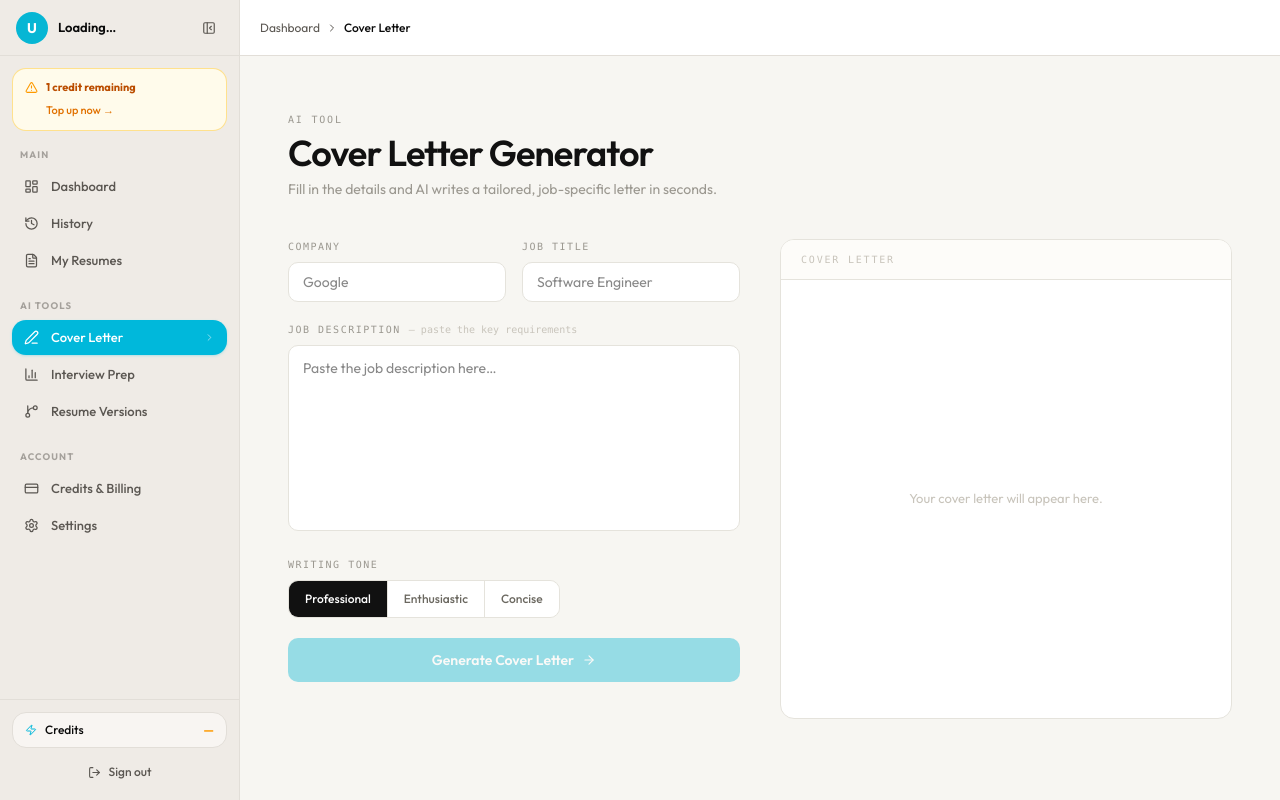
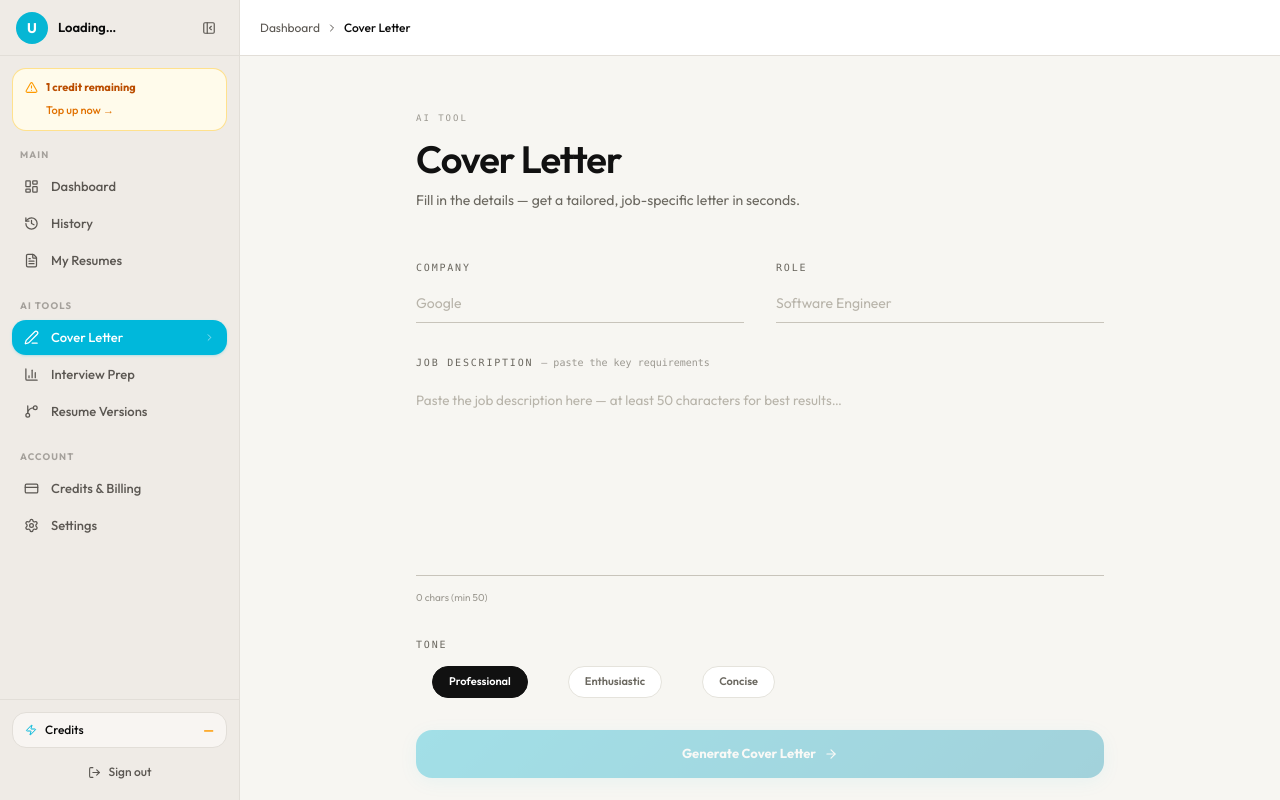
Before and after one commit to Sudarshan-812/resumai, a Next.js app: page /dashboard/cover-letter in a window 1280 px wide. Built offline with nearby package versions, Linux system fonts and the light colour scheme; no server answers.

Commit message:
Cover letter Ui Fixes

```diff
--- a/src/app/dashboard/cover-letter/page.tsx
+++ b/src/app/dashboard/cover-letter/page.tsx
@@ -2,22 +2,62 @@
 
 import { useState } from "react";
 import { motion, AnimatePresence } from "framer-motion";
-import { Copy, Check, Loader2, Download, ArrowRight } from "lucide-react";
+import { Copy, Check, Loader2, Download, ArrowRight, FileText } from "lucide-react";
 import { toast } from "sonner";
 import DashboardShell from "@/app/dashboard/DashboardShell";
 
-const EASE = [0.16, 1, 0.3, 1] as const;
-const TONES = ["Professional", "Enthusiastic", "Concise"] as const;
+const SPRING = { type: "spring", stiffness: 300, damping: 26 } as const;
+const EASE   = [0.16, 1, 0.3, 1] as const;
+const TONES  = ["Professional", "Enthusiastic", "Concise"] as const;
 type Tone = Lowercase<typeof TONES[number]>;
 
+/* ── Underline input ─────────────────────────────────────────── */
+function Field({ label, hint, children }: { label: string; hint?: string; children: React.ReactNode }) {
+  return (
+    <div>
+      <p className="text-[10px] font-mono uppercase tracking-[0.18em] mb-2.5" style={{ color: "#6B6860" }}>
+        {label}{hint && <span className="ml-2 normal-case font-normal tracking-normal" style={{ color: "#9B9890" }}>— {hint}</span>}
+      </p>
+      {children}
+    </div>
+  );
+}
+
+function TextInput({ value, onChange, placeholder }: { value: string; onChange: (v: string) => void; placeholder: string }) {
+  const [focused, setFocused] = useState(false);
+  return (
+    <div className="relative">
+      <input
+        value={value}
+        onChange={e => onChange(e.target.value)}
+        placeholder={placeholder}
+        onFocus={() => setFocused(true)}
+        onBlur={() => setFocused(false)}
+        className="w-full py-2 text-[14px] bg-transparent focus:outline-none placeholder:text-[#B8B4AA]"
+        style={{ color: "#111111", borderBottom: `1px solid ${focused ? "#06b6d4" : "#C8C4BB"}`, transition: "border-color 0.2s" }}
+      />
+      {focused && (
+        <motion.div
+          layoutId="input-focus"
+          className="absolute bottom-0 left-0 h-[2px] rounded-full"
+          initial={{ width: 0 }}
+          animate={{ width: "100%" }}
+          style={{ background: "#06b6d4" }}
+          transition={{ duration: 0.25, ease: EASE }}
+        />
+      )}
+    </div>
+  );
+}
+
 export default function CoverLetterPage() {
-  const [company, setCompany]   = useState("");
-  const [role, setRole]         = useState("");
-  const [jobDesc, setJobDesc]   = useState("");
-  const [tone, setTone]         = useState<Tone>("professional");
-  const [result, setResult]     = useState("");
-  const [loading, setLoading]   = useState(false);
-  const [copied, setCopied]     = useState(false);
+  const [company, setCompany] = useState("");
+  const [role, setRole]       = useState("");
+  const [jobDesc, setJobDesc] = useState("");
+  const [tone, setTone]       = useState<Tone>("professional");
+  const [result, setResult]   = useState("");
+  const [loading, setLoading] = useState(false);
+  const [copied, setCopied]   = useState(false);
 
   const ready = company.trim() && role.trim() && jobDesc.trim().length > 50;
 
@@ -53,7 +93,7 @@ export default function CoverLetterPage() {
     await navigator.clipboard.writeText(result);
     setCopied(true);
     toast.success("Copied to clipboard");
-    setTimeout(() => setCopied(false), 2000);
+    setTimeout(() => setCopied(false), 2200);
   };
 
   const download = () => {
@@ -68,211 +108,254 @@ export default function CoverLetterPage() {
 
   return (
     <DashboardShell>
-      <div className="min-h-full" style={{ background: "#F7F6F2" }}>
-        <div className="max-w-5xl mx-auto px-6 md:px-10 py-10 md:py-14">
+      <div style={{ background: "#F7F6F2", minHeight: "100%" }}>
+        <div className="max-w-3xl mx-auto px-6 md:px-10 py-10 md:py-14">
 
           {/* Header */}
           <motion.div
-            initial={{ opacity: 0, y: 8 }}
-            animate={{ opacity: 1, y: 0 }}
-            transition={{ duration: 0.45, ease: EASE }}
-            className="mb-10"
+            initial={{ opacity: 0, y: -8 }} animate={{ opacity: 1, y: 0 }}
+            transition={{ duration: 0.4, ease: EASE }}
+            className="mb-12"
           >
-            <p className="text-[10px] font-mono uppercase tracking-[0.18em] mb-1.5" style={{ color: "#9B9890" }}>
+            <p className="text-[9px] font-mono uppercase tracking-[0.22em] mb-3" style={{ color: "#9B9890" }}>
               AI Tool
             </p>
-            <h1 className="font-display text-3xl md:text-4xl font-semibold tracking-tight" style={{ color: "#111111" }}>
-              Cover Letter Generator
+            <h1 className="font-display font-semibold tracking-tight mb-2"
+              style={{ color: "#111111", fontSize: "clamp(24px, 5vw, 38px)", lineHeight: 1.15 }}>
+              Cover Letter
             </h1>
-            <p className="text-sm mt-1.5" style={{ color: "#9B9890" }}>
-              Fill in the details and AI writes a tailored, job-specific letter in seconds.
+            <p className="text-[14px] leading-relaxed" style={{ color: "#6B6860" }}>
+              Fill in the details — get a tailored, job-specific letter in seconds.
             </p>
           </motion.div>
 
-          <div className="grid grid-cols-1 lg:grid-cols-2 gap-6 lg:gap-10">
-
-            {/* Left — Form */}
+          {/* ── Form ── */}
           <motion.div
-              initial={{ opacity: 0, y: 8 }}
-              animate={{ opacity: 1, y: 0 }}
-              transition={{ delay: 0.08, duration: 0.4, ease: EASE }}
-              className="space-y-5"
+            initial={{ opacity: 0, y: 10 }} animate={{ opacity: 1, y: 0 }}
+            transition={{ delay: 0.06, type: "spring", stiffness: 220, damping: 26 }}
+            className="space-y-8 mb-10"
           >
-              <div className="grid grid-cols-2 gap-4">
-                <FormField label="Company">
-                  <input
-                    value={company}
-                    onChange={e => setCompany(e.target.value)}
-                    placeholder="Google"
-                    className="w-full h-10 px-3.5 rounded-lg text-sm focus:outline-none transition-all"
-                    style={{ background: "#FFFFFF", border: "1px solid #E5E3DC", color: "#111111" }}
-                  />
-                </FormField>
-                <FormField label="Job Title">
-                  <input
-                    value={role}
-                    onChange={e => setRole(e.target.value)}
-                    placeholder="Software Engineer"
-                    className="w-full h-10 px-3.5 rounded-lg text-sm focus:outline-none transition-all"
-                    style={{ background: "#FFFFFF", border: "1px solid #E5E3DC", color: "#111111" }}
-                  />
-                </FormField>
+            {/* Company + Role */}
+            <div className="grid grid-cols-2 gap-8">
+              <Field label="Company">
+                <TextInput value={company} onChange={setCompany} placeholder="Google" />
+              </Field>
+              <Field label="Role">
+                <TextInput value={role} onChange={setRole} placeholder="Software Engineer" />
+              </Field>
             </div>
 
-              <FormField label="Job Description" hint="paste the key requirements">
-                <textarea
-                  value={jobDesc}
-                  onChange={e => setJobDesc(e.target.value)}
-                  placeholder="Paste the job description here…"
-                  rows={8}
-                  className="w-full px-3.5 py-3 rounded-lg text-sm focus:outline-none transition-all resize-none"
-                  style={{ background: "#FFFFFF", border: "1px solid #E5E3DC", color: "#111111" }}
-                />
-              </FormField>
+            {/* Job description */}
+            <Field label="Job Description" hint="paste the key requirements">
+              <JobDescArea value={jobDesc} onChange={setJobDesc} />
+            </Field>
 
-              <FormField label="Writing Tone">
-                <div className="inline-flex rounded-lg overflow-hidden" style={{ border: "1px solid #E5E3DC" }}>
+            {/* Tone */}
+            <Field label="Tone">
+              <div className="flex items-center gap-2 pt-1">
                 {TONES.map((t, i) => {
                   const val = t.toLowerCase() as Tone;
                   const active = tone === val;
                   return (
-                      <button
+                    <motion.button
                       key={t}
                       onClick={() => setTone(val)}
-                        className="h-9 px-4 text-[12px] font-medium transition-all"
+                      whileHover={{ y: -1 }} whileTap={{ scale: 0.95 }}
+                      transition={SPRING}
+                      initial={{ opacity: 0, y: 6 }}
+                      animate={{ opacity: 1, y: 0 }}
                       style={{
+                        transitionProperty: "background, color, border-color",
+                        transitionDuration: "0.18s",
+                      }}
+                      className="h-8 px-4 rounded-full text-[11px] font-semibold"
+                    >
+                      <motion.span
+                        animate={{
                           background: active ? "#111111" : "#FFFFFF",
                           color: active ? "#FFFFFF" : "#6B6860",
-                          borderRight: i < TONES.length - 1 ? "1px solid #E5E3DC" : undefined,
+                          border: active ? "1px solid #111111" : "1px solid #E5E3DC",
                         }}
+                        transition={{ duration: 0.18 }}
+                        className="flex items-center h-full px-4 rounded-full text-[11px] font-semibold"
+                        style={{ border: "1px solid #E5E3DC" }}
                       >
                         {t}
-                      </button>
+                      </motion.span>
+                    </motion.button>
                   );
                 })}
               </div>
-              </FormField>
+            </Field>
 
+            {/* Generate */}
             <motion.button
               onClick={generate}
               disabled={!ready || loading}
-                whileHover={ready && !loading ? { scale: 1.01 } : {}}
+              whileHover={ready && !loading ? { y: -2, boxShadow: "0 16px 36px rgba(6,182,212,0.28)" } : {}}
               whileTap={ready && !loading ? { scale: 0.98 } : {}}
-                className="w-full h-11 rounded-lg text-sm font-semibold text-white flex items-center justify-center gap-2 transition-all disabled:opacity-40"
-                style={{ background: "#06b6d4" }}
+              transition={SPRING}
+              className="w-full h-12 rounded-2xl text-[13px] font-bold text-white flex items-center justify-center gap-2 disabled:opacity-35 disabled:cursor-not-allowed"
+              style={{ background: "linear-gradient(135deg,#06b6d4 0%,#0891b2 100%)", boxShadow: "0 4px 20px rgba(6,182,212,0.18)" }}
             >
+              <AnimatePresence mode="wait">
                 {loading ? (
-                  <><Loader2 size={14} className="animate-spin" />Generating…</>
+                  <motion.span key="l" initial={{ opacity: 0 }} animate={{ opacity: 1 }} exit={{ opacity: 0 }}
+                    className="flex items-center gap-2">
+                    <Loader2 size={14} className="animate-spin" /> Generating…
+                  </motion.span>
                 ) : (
-                  <>Generate Cover Letter <ArrowRight size={14} /></>
+                  <motion.span key="g" initial={{ opacity: 0 }} animate={{ opacity: 1 }} exit={{ opacity: 0 }}
+                    className="flex items-center gap-2">
+                    Generate Cover Letter <ArrowRight size={14} />
+                  </motion.span>
                 )}
+              </AnimatePresence>
             </motion.button>
           </motion.div>
 
-            {/* Right — Output */}
+          {/* ── Output ── */}
+          <AnimatePresence>
+            {(result || loading) && (
               <motion.div
-              initial={{ opacity: 0, x: 8 }}
-              animate={{ opacity: 1, x: 0 }}
-              transition={{ delay: 0.14, duration: 0.4, ease: EASE }}
+                key="output"
+                initial={{ opacity: 0, y: 16 }}
+                animate={{ opacity: 1, y: 0 }}
+                exit={{ opacity: 0, y: 8 }}
+                transition={{ type: "spring", stiffness: 240, damping: 26 }}
               >
-              <div
-                className="relative min-h-[480px] rounded-xl overflow-hidden flex flex-col"
-                style={{ background: "#FFFFFF", border: "1px solid #E5E3DC" }}
+                {/* Divider */}
+                <div className="mb-8" style={{ height: 1, background: "#E5E3DC" }} />
+
+                {/* Output header */}
+                <div className="flex items-center justify-between mb-5">
+                  <div className="flex items-center gap-2">
+                    <motion.div
+                      animate={loading ? { opacity: [1, 0.4, 1] } : { opacity: 1 }}
+                      transition={{ duration: 1, repeat: Infinity }}
                     >
-                {/* Paper header */}
-                <div
-                  className="flex items-center justify-between px-5 py-3 shrink-0"
-                  style={{ borderBottom: "1px solid #E5E3DC", background: "#FDFCF9" }}
+                      <FileText size={13} style={{ color: loading ? "#06b6d4" : "#C8C4BB" }} strokeWidth={1.5} />
+                    </motion.div>
+                    <p className="text-[9px] font-mono uppercase tracking-[0.2em]" style={{ color: "#6B6860" }}>
+                      {loading ? "Writing…" : "Cover Letter"}
+                    </p>
+                    {loading && (
+                      <motion.span
+                        animate={{ opacity: [1, 0, 1] }}
+                        transition={{ duration: 0.7, repeat: Infinity }}
+                        className="text-[9px] font-mono"
+                        style={{ color: "#06b6d4" }}
+                      >▋</motion.span>
+                    )}
+                  </div>
+                  {result && !loading && (
+                    <motion.div
+                      initial={{ opacity: 0, x: 8 }} animate={{ opacity: 1, x: 0 }}
+                      transition={SPRING}
+                      className="flex items-center gap-2"
                     >
-                  <p className="text-[10px] font-mono uppercase tracking-[0.18em]" style={{ color: "#C8C4BB" }}>
-                    Cover Letter
-                  </p>
-                  {result && (
-                    <motion.div
-                      initial={{ opacity: 0 }}
-                      animate={{ opacity: 1 }}
-                      className="flex items-center gap-1.5"
-                    >
-                      <button
+                      <motion.button
                         onClick={download}
-                        className="flex items-center gap-1.5 h-7 px-2.5 rounded-md text-[11px] font-medium transition-colors"
-                        style={{ border: "1px solid #E5E3DC", color: "#9B9890" }}
-                        onMouseEnter={e => (e.currentTarget.style.color = "#111111")}
-                        onMouseLeave={e => (e.currentTarget.style.color = "#9B9890")}
+                        whileHover={{ y: -1 }} whileTap={{ scale: 0.93 }} transition={SPRING}
+                        className="flex items-center gap-1.5 h-7 px-3 rounded-lg text-[11px] font-medium"
+                        style={{ border: "1px solid #E5E3DC", color: "#9B9890", background: "#FFFFFF" }}
                       >
                         <Download size={10} /> Save
-                      </button>
+                      </motion.button>
                       <motion.button
                         onClick={copy}
-                        animate={copied ? { scale: [1, 1.1, 1] } : {}}
-                        className="flex items-center gap-1.5 h-7 px-2.5 rounded-md text-[11px] font-medium transition-colors"
-                        style={{ border: "1px solid #E5E3DC", color: "#9B9890" }}
-                        onMouseEnter={e => (e.currentTarget.style.color = "#111111")}
-                        onMouseLeave={e => (e.currentTarget.style.color = "#9B9890")}
+                        whileHover={{ y: -1 }} whileTap={{ scale: 0.93 }} transition={SPRING}
+                        className="flex items-center gap-1.5 h-7 px-3 rounded-lg text-[11px] font-medium transition-colors"
+                        style={copied
+                          ? { border: "1px solid rgba(5,150,105,0.3)", background: "rgba(5,150,105,0.07)", color: "#059669" }
+                          : { border: "1px solid #E5E3DC", color: "#9B9890", background: "#FFFFFF" }
+                        }
                       >
-                        {copied
-                          ? <><Check size={10} style={{ color: "#059669" }} />Copied</>
-                          : <><Copy size={10} />Copy</>
-                        }
+                        <motion.span key={copied ? "y" : "n"} initial={{ scale: 0.6, rotate: -15 }} animate={{ scale: 1, rotate: 0 }} transition={SPRING}>
+                          {copied ? <Check size={10} /> : <Copy size={10} />}
+                        </motion.span>
+                        {copied ? "Copied!" : "Copy"}
                       </motion.button>
                     </motion.div>
                   )}
                 </div>
 
-                {/* Content */}
-                <div className="flex-1 px-6 py-5 relative">
-                  <AnimatePresence mode="wait">
-                    {!result && !loading && (
+                {/* Letter text */}
                 <motion.div
-                        key="empty"
-                        initial={{ opacity: 0 }} animate={{ opacity: 1 }} exit={{ opacity: 0 }}
-                        className="absolute inset-0 flex items-center justify-center"
+                  initial={{ opacity: 0 }} animate={{ opacity: 1 }}
+                  transition={{ delay: 0.1, duration: 0.3 }}
                 >
-                        <p className="text-[13px]" style={{ color: "#C8C4BB" }}>
-                          Your cover letter will appear here.
+                  <p
+                    className="text-[14px] leading-[1.95] whitespace-pre-wrap"
+                    style={{ color: "#111111", fontFamily: "inherit" }}
+                  >
+                    {result}
+                    {loading && (
+                      <motion.span
+                        animate={{ opacity: [1, 0, 1] }}
+                        transition={{ duration: 0.6, repeat: Infinity }}
+                        style={{ color: "#06b6d4", fontWeight: 700 }}
+                      >▋</motion.span>
+                    )}
                   </p>
                 </motion.div>
-                    )}
-                    {loading && !result && (
-                      <motion.div
-                        key="loading"
-                        initial={{ opacity: 0 }} animate={{ opacity: 1 }} exit={{ opacity: 0 }}
-                        className="absolute inset-0 flex items-center justify-center"
-                      >
-                        <Loader2 size={20} className="animate-spin" style={{ color: "#06b6d4" }} />
+
+                <div className="h-12" />
               </motion.div>
             )}
-                    {result && (
-                      <motion.pre
-                        key="result"
-                        initial={{ opacity: 0 }}
-                        animate={{ opacity: 1 }}
-                        className="whitespace-pre-wrap font-sans text-[13px] leading-[1.8]"
-                        style={{ color: "#111111" }}
-                      >
-                        {result}
-                      </motion.pre>
-                    )}
           </AnimatePresence>
-                </div>
-              </div>
-            </motion.div>
 
-          </div>
         </div>
       </div>
     </DashboardShell>
   );
 }
 
-function FormField({ label, hint, children }: { label: string; hint?: string; children: React.ReactNode }) {
+/* ── Job description textarea ────────────────────────────────── */
+function JobDescArea({ value, onChange }: { value: string; onChange: (v: string) => void }) {
+  const [focused, setFocused] = useState(false);
+  const charOk = value.trim().length >= 50;
   return (
     <div>
-      <label className="flex items-center gap-2 text-[10px] font-mono uppercase tracking-[0.15em] mb-2" style={{ color: "#9B9890" }}>
-        {label}
-        {hint && <span className="normal-case font-normal tracking-normal" style={{ color: "#C8C4BB" }}>— {hint}</span>}
-      </label>
-      {children}
+      <div className="relative pt-2">
+        <textarea
+          value={value}
+          onChange={e => onChange(e.target.value)}
+          onFocus={() => setFocused(true)}
+          onBlur={() => setFocused(false)}
+          placeholder="Paste the job description here — at least 50 characters for best results…"
+          rows={7}
+          className="w-full bg-transparent text-[13.5px] leading-[1.85] resize-none focus:outline-none placeholder:text-[#B8B4AA] pb-3"
+          style={{
+            color: "#111111",
+            borderBottom: `1px solid ${focused ? "#06b6d4" : "#C8C4BB"}`,
+            transition: "border-color 0.2s",
+          }}
+        />
+        {focused && (
+          <motion.div
+            className="absolute bottom-0 left-0 h-[2px] rounded-full"
+            initial={{ width: 0 }}
+            animate={{ width: "100%" }}
+            style={{ background: "#06b6d4" }}
+            transition={{ duration: 0.28, ease: EASE }}
+          />
+        )}
+      </div>
+      <div className="flex items-center justify-between mt-2">
+        <span className="text-[10px]" style={{ color: charOk ? "#059669" : "#9B9890" }}>
+          {value.trim().length} chars{charOk ? " ✓" : " (min 50)"}
+        </span>
+        {value.length > 0 && (
+          <motion.button
+            initial={{ opacity: 0 }} animate={{ opacity: 1 }} transition={{ duration: 0.2 }}
+            onClick={() => onChange("")}
+            className="text-[10px]" style={{ color: "#C8C4BB" }}
+          >
+            Clear
+          </motion.button>
+        )}
+      </div>
     </div>
   );
 }
```
Lines whose indentation alone changed are shown as unchanged.
